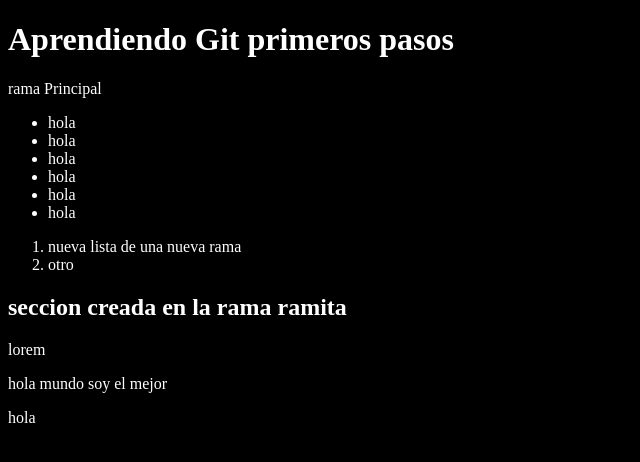
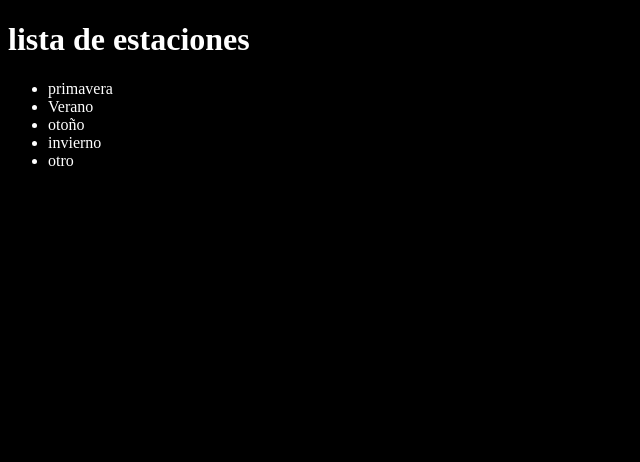
Before and after one commit to manueldavid95/cursoGitMan, a plain HTML site: page index.html in a window 1280 px wide. Shown: the whole page, without its empty margins (0-640 px from the left). Drawn offline with Linux system fonts and the light colour scheme.

Commit message:
agregando estaciones del año

```diff
--- a/index.html
+++ b/index.html
@@ -8,26 +8,14 @@
     <link rel="stylesheet" href="style.css">
 </head>
 <body>
-    <h1>Aprendiendo Git primeros pasos</h1>
-    <p>rama Principal</p>
+    <h1>lista de estaciones</h1>
     <ul>
-        <li>hola</li>
-        <li>hola</li>
-        <li>hola</li>
-        <li>hola</li>
-        <li>hola</li>
-        <li>hola</li>
+        <li>primavera</li>
+        <li>Verano</li>
+        <li>otoño</li>
+        <li>invierno</li>
+        <li>otro</li>
     </ul>
-    <ol>
-        <li>nueva lista de una nueva rama</li>
-        <li>otro</li>
-    </ol>
-    <section class="nueva">
-        <h2>seccion creada en la rama ramita</h2>
-        <p>lorem</p>
-    </section>
-    <p>hola mundo soy el mejor</p>
-    <p>hola</p>
     <script src="main.js"></script>
 </body>
 </html>
```
Also changed, not shown: contacto.html (deleted, +0 -12 lines), formulario.html (deleted, +0 -17 lines), hola.txt (added).
